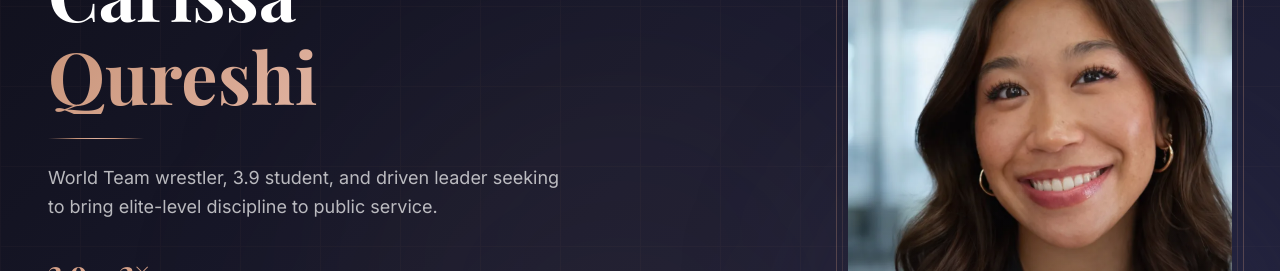
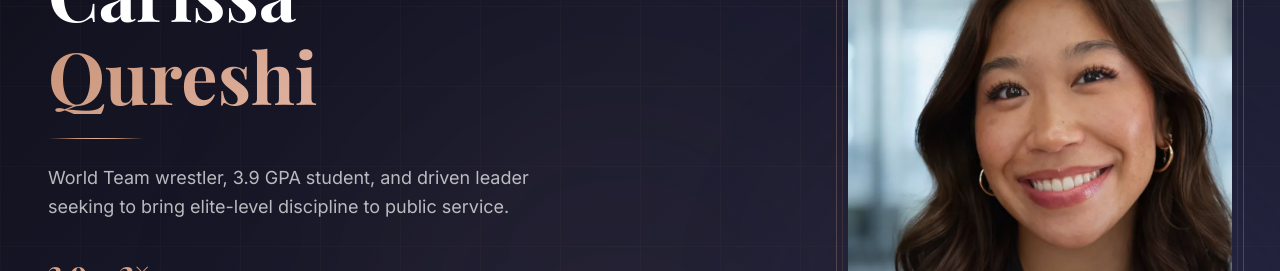
Before and after one commit to ethanqureshi/carissaqureshi, a Next.js app: page / in a window 1280 px wide. Shown: the part 234-505 px from the top of the page. Built offline with nearby package versions, Linux system fonts and the light colour scheme; a web font is replaced by a local one.

Commit message:
clean up experience org separator and hero tagline
- Org separator: comma -> hyphen for cleaner look
- Hero tagline: "3.9 student" -> "3.9 GPA student"

Co-Authored-By: WOZCODE <contact@withwoz.com>

```diff
--- a/components/Experience.tsx
+++ b/components/Experience.tsx
@@ -119,7 +119,7 @@ export default function Experience() {
                     <h3 className="font-serif text-lg sm:text-xl font-semibold text-navy-900">
                       {exp.role}
                     </h3>
-                    <span className="text-gold-600 font-sans text-sm">, {exp.org}</span>
+                    <span className="text-gold-600 font-sans text-sm"> - {exp.org}</span>
                   </div>
                   <div className="flex flex-wrap gap-x-4 gap-y-0.5 mt-0.5">
                     <span className="text-xs tracking-widest uppercase text-navy-600/60 font-sans">{exp.dates}</span>
--- a/components/Hero.tsx
+++ b/components/Hero.tsx
@@ -61,7 +61,7 @@ export default function Hero() {
             <div className="gold-rule w-24 mb-6" />
 
             <motion.p variants={prefersReduced ? undefined : fadeUp} className="text-white/70 text-base sm:text-lg leading-relaxed max-w-lg font-sans mb-8">
-              World Team wrestler, 3.9 student, and driven leader seeking to bring elite-level discipline to public service.
+              World Team wrestler, 3.9 GPA student, and driven leader seeking to bring elite-level discipline to public service.
             </motion.p>
 
             {/* Stats */}
```
